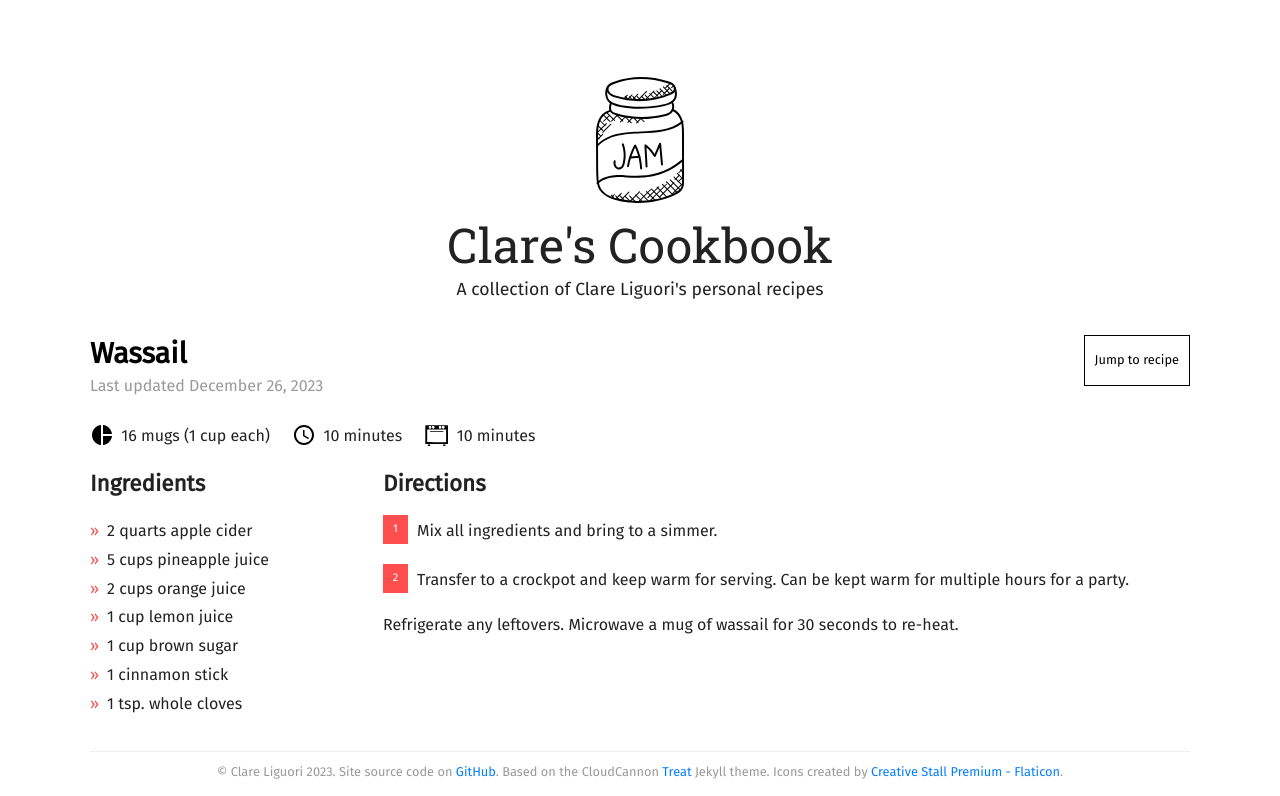
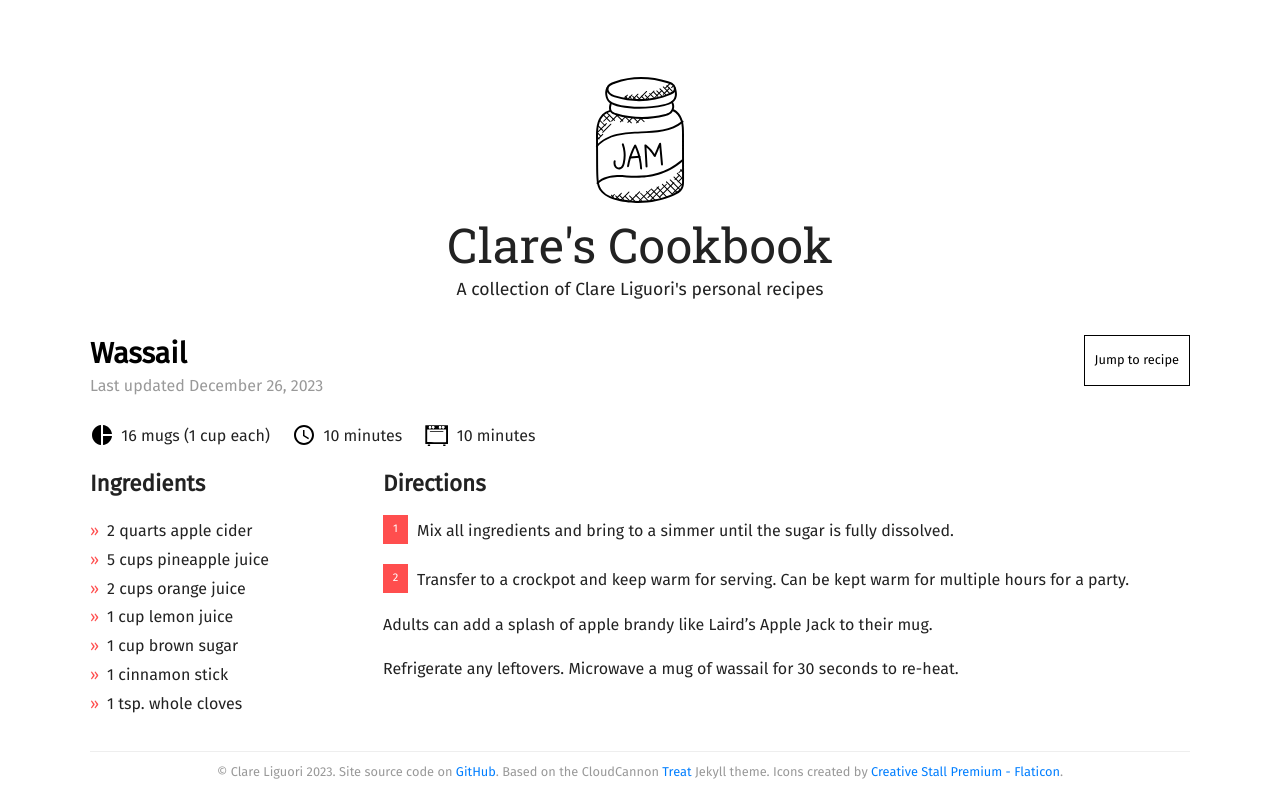
Before and after one commit to clareliguori/recipes, a Jekyll site: the page built from _posts/0000-00-00-wassail.md, in a window 1280 px wide, cut to the strip 104-900 px from the top of the page. Built offline with Jekyll 4.4.1, drawn with Linux system fonts in a browser that asks for light colours; nearby versions of some CDN libraries.

```diff
--- a/_posts/0000-00-00-wassail.md
+++ b/_posts/0000-00-00-wassail.md
@@ -17,8 +17,10 @@ recipe:
     * 1 cinnamon stick
     * 1 tsp. whole cloves
   directions_markdown: |-
-    1. Mix all ingredients and bring to a simmer.
+    1. Mix all ingredients and bring to a simmer until the sugar is fully dissolved.
     2. Transfer to a crockpot and keep warm for serving. Can be kept warm for multiple hours for a party.
+
+    Adults can add a splash of apple brandy like Laird's Apple Jack to their mug.
 
     Refrigerate any leftovers. Microwave a mug of wassail for 30 seconds to re-heat.
 ---
```
Also changed, not shown: _posts/0000-00-00-easy-butternut-squash-pasta-sauce.md (added, +21 -0 lines).
